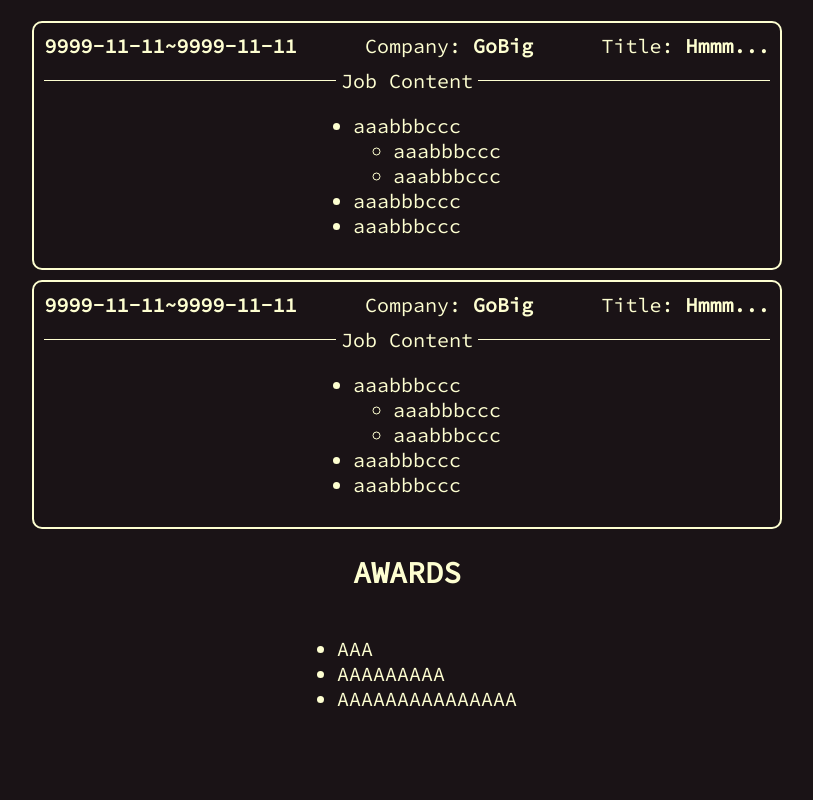
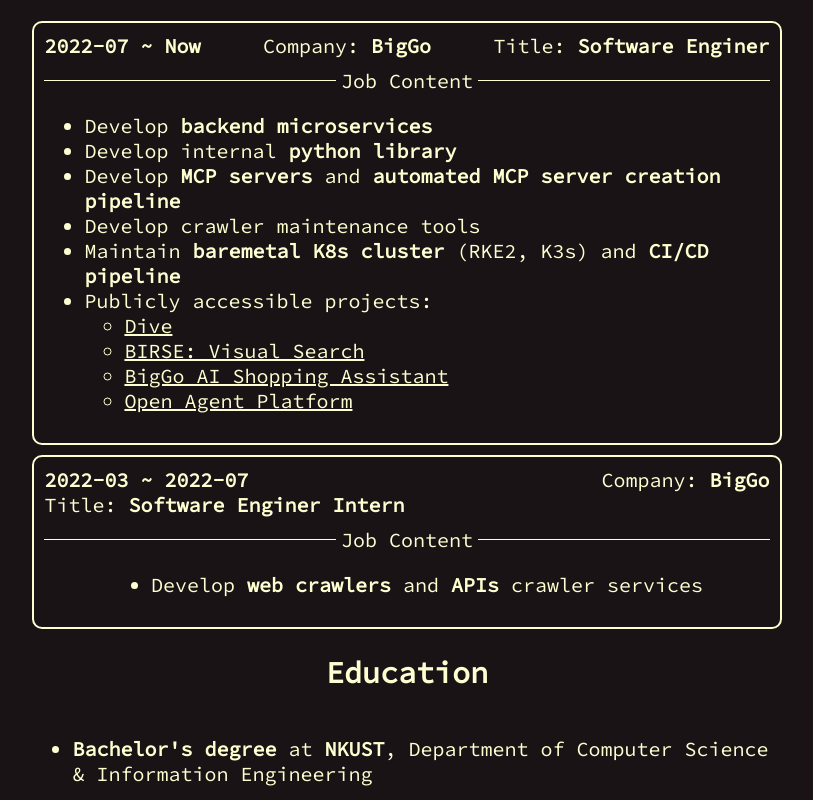
Before and after one commit to AlexFangSW/PersonalWebsite, a Next.js app: page /experience in a window 1280 px wide. Shown: the part 1160-1960 px from the top of the page, without its empty margins (233-1046 px from the left). Before the commit the page ends 1939 px from the top, so only its background shows below. Built offline with nearby package versions, Linux system fonts and the light colour scheme.

Commit message:
wip(experience): job end education

```diff
--- a/src/app/(tabs)/experience/page.tsx
+++ b/src/app/(tabs)/experience/page.tsx
@@ -20,6 +20,20 @@
         <li>AAA</li>
         <li>AAAAAAAAA</li>
         <li>AAAAAAAAAAAAAAA</li>
+      </ul>
+    </div>
+  );
+}
+
+function Education() {
+  return (
+    <div className={`center-container inner-content ${styles.title_gap}`}>
+      <SectionTitle title="Education" />
+      <ul>
+        <li>
+          <b>Bachelor's degree</b> at <b>NKUST</b>, Department of Computer
+          Science & Information Engineering
+        </li>
       </ul>
     </div>
   );
@@ -62,26 +76,59 @@
     <div className={`center-container inner-content ${styles.title_gap}`}>
       <SectionTitle title="JOBS" />
       <div className={`${styles.full_width} ${styles.job_info_list}`}>
-        <JobInfo time="9999-11-11~9999-11-11" company="GoBig" title="Hmmm...">
+        <JobInfo time="2022-07 ~ Now" company="BigGo" title="Software Enginer">
           <ul>
-            <li>aaabbbccc</li>
+            <li>
+              Develop <b>backend microservices</b>
+            </li>
+            <li>
+              Develop internal <b>python library</b>
+            </li>
+            <li>
+              Develop <b>MCP servers</b> and{" "}
+              <b>automated MCP server creation pipeline</b>
+            </li>
+            <li>Develop crawler maintenance tools</li>
+            <li>
+              Maintain <b>baremetal K8s cluster</b> (RKE2, K3s) and{" "}
+              <b>CI/CD pipeline</b>
+            </li>
+            <li>Publicly accessible projects: </li>
             <ul>
-              <li>aaabbbccc</li>
-              <li>aaabbbccc</li>
+              <li>
+                <a href="https://github.com/OpenAgentPlatform/Dive">
+                  <u>Dive</u>
+                </a>
+              </li>
+              <li>
+                <a href="https://apps.shopify.com/birse-visual-search">
+                  <u>BIRSE: Visual Search</u>
+                </a>
+              </li>
+              <li>
+                <a href="https://biggo.com.tw/agent">
+                  {" "}
+                  <u>BigGo AI Shopping Assistant</u>
+                </a>
+              </li>
+              <li>
+                <a href="https://oaphub.ai/mcp">
+                  {" "}
+                  <u>Open Agent Platform</u>
+                </a>
+              </li>
             </ul>
-            <li>aaabbbccc</li>
-            <li>aaabbbccc</li>
           </ul>
         </JobInfo>
-        <JobInfo time="9999-11-11~9999-11-11" company="GoBig" title="Hmmm...">
+        <JobInfo
+          time="2022-03 ~ 2022-07"
+          company="BigGo"
+          title="Software Enginer Intern"
+        >
           <ul>
-            <li>aaabbbccc</li>
-            <ul>
-              <li>aaabbbccc</li>
-              <li>aaabbbccc</li>
-            </ul>
-            <li>aaabbbccc</li>
-            <li>aaabbbccc</li>
+            <li>
+              Develop <b>web crawlers</b> and <b>APIs</b> crawler services
+            </li>
           </ul>
         </JobInfo>
       </div>
@@ -129,6 +176,7 @@
       <main className={`center-container inner-content ${styles.title_gap}`}>
         <Tools />
         <Jobs />
+        <Education />
         <Awards />
       </main>
     </div>
```
